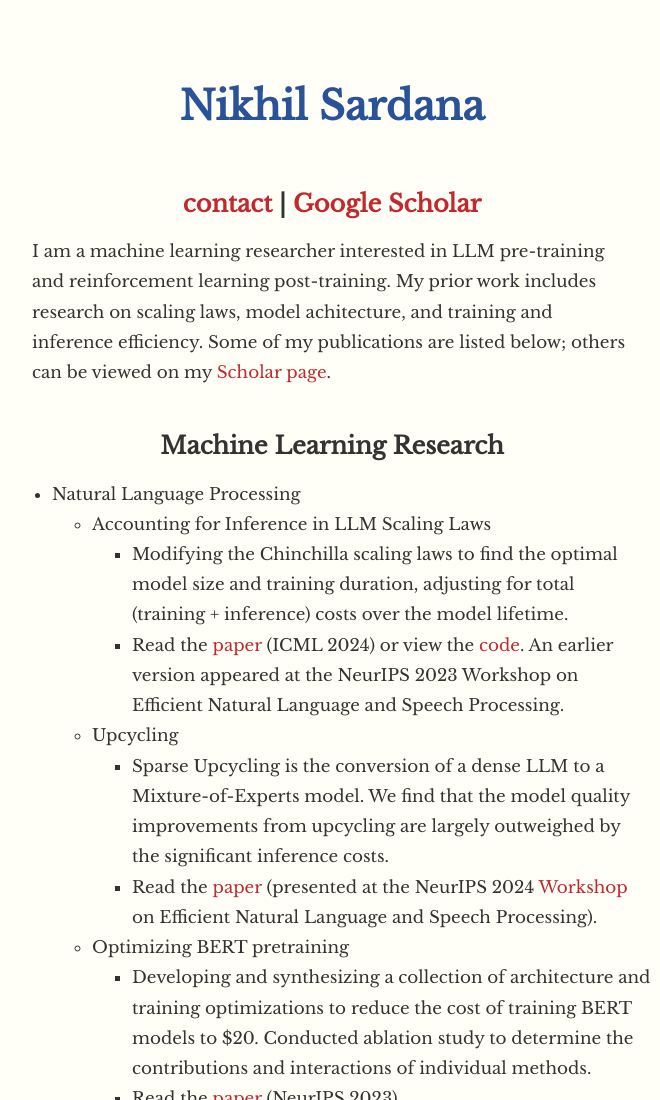
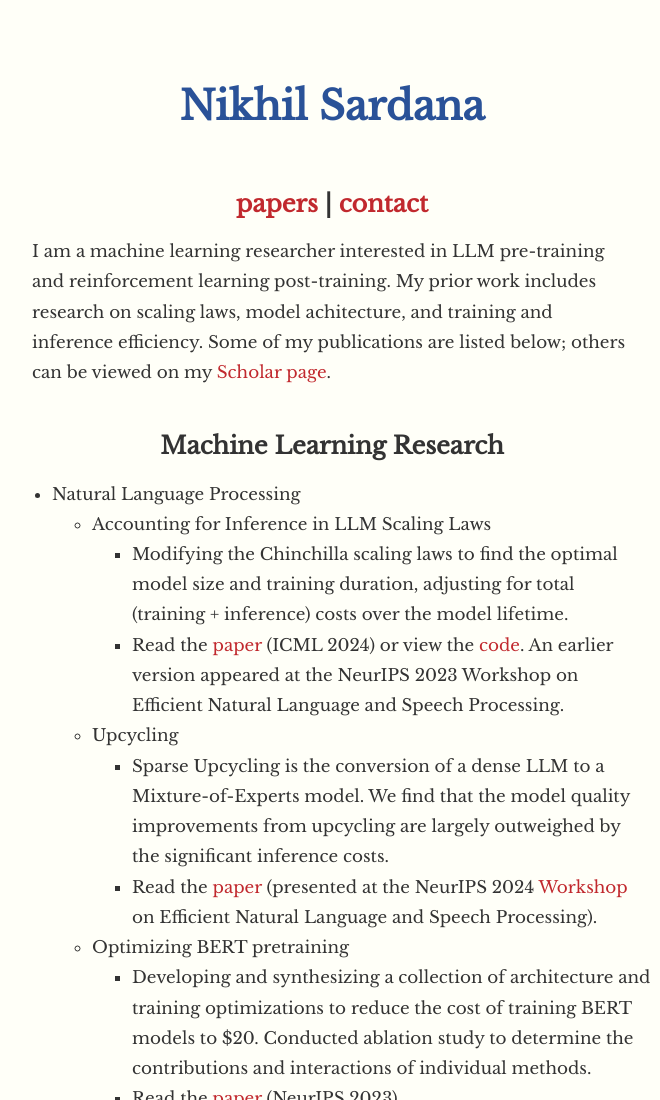
Before and after one commit to nikhilsardana/nikhilsardana.github.io, a plain HTML site: page index.html in a window 1280 px wide. Shown: the top 1100 px of the page, without its empty margins (308-968 px from the left). Drawn offline with nearby package versions, Linux system fonts and the light colour scheme.

Commit message:
Update index.html
Signed-off-by: Nikhil Sardana <23147620+nikhilsardana@users.noreply.github.com>

```diff
--- a/index.html
+++ b/index.html
@@ -13,7 +13,7 @@
     </head>
     <body>
         <h1>Nikhil Sardana</h1>
-        <h2><a href="mailto:nsardana@cs.stanford.edu">contact</a> | <a href="https://scholar.google.com/citations?user=dxEanUQAAAAJ">Google Scholar</a></h2>
+        <h2><a href="https://scholar.google.com/citations?user=dxEanUQAAAAJ">papers</a> | <a href="mailto:nsardana@cs.stanford.edu">contact</a></h2>
 
         <p>I am a machine learning researcher interested in LLM pre-training and reinforcement learning post-training. My prior work includes research on scaling laws, model achitecture, and training and inference efficiency. Some of my publications are listed below; others can be viewed on my <a href="https://scholar.google.com/citations?user=dxEanUQAAAAJ">Scholar page</a>.</p>
         <h2>Machine Learning Research</h2>
```
